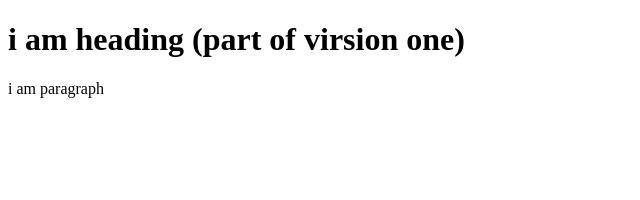
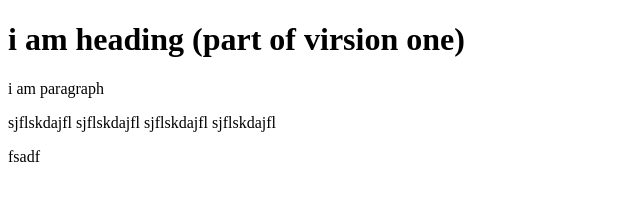
Before and after one commit to reo127/learngit, a plain HTML site: page index.html in a window 1280 px wide. Shown: the whole page, without its empty margins (0-640 px from the left). Drawn offline with Linux system fonts and the light colour scheme.

```diff
--- a/index.html
+++ b/index.html
@@ -8,5 +8,10 @@
 <body>
     <h1>i am heading (part of virsion one) </h1>
     <p>i am paragraph</p>
+    <span>sjflskdajfl</span>
+    <span>sjflskdajfl</span>
+    <span>sjflskdajfl</span>
+    <span>sjflskdajfl</span>
+    <p>fsadf</p>
 </body>
 </html>
```
